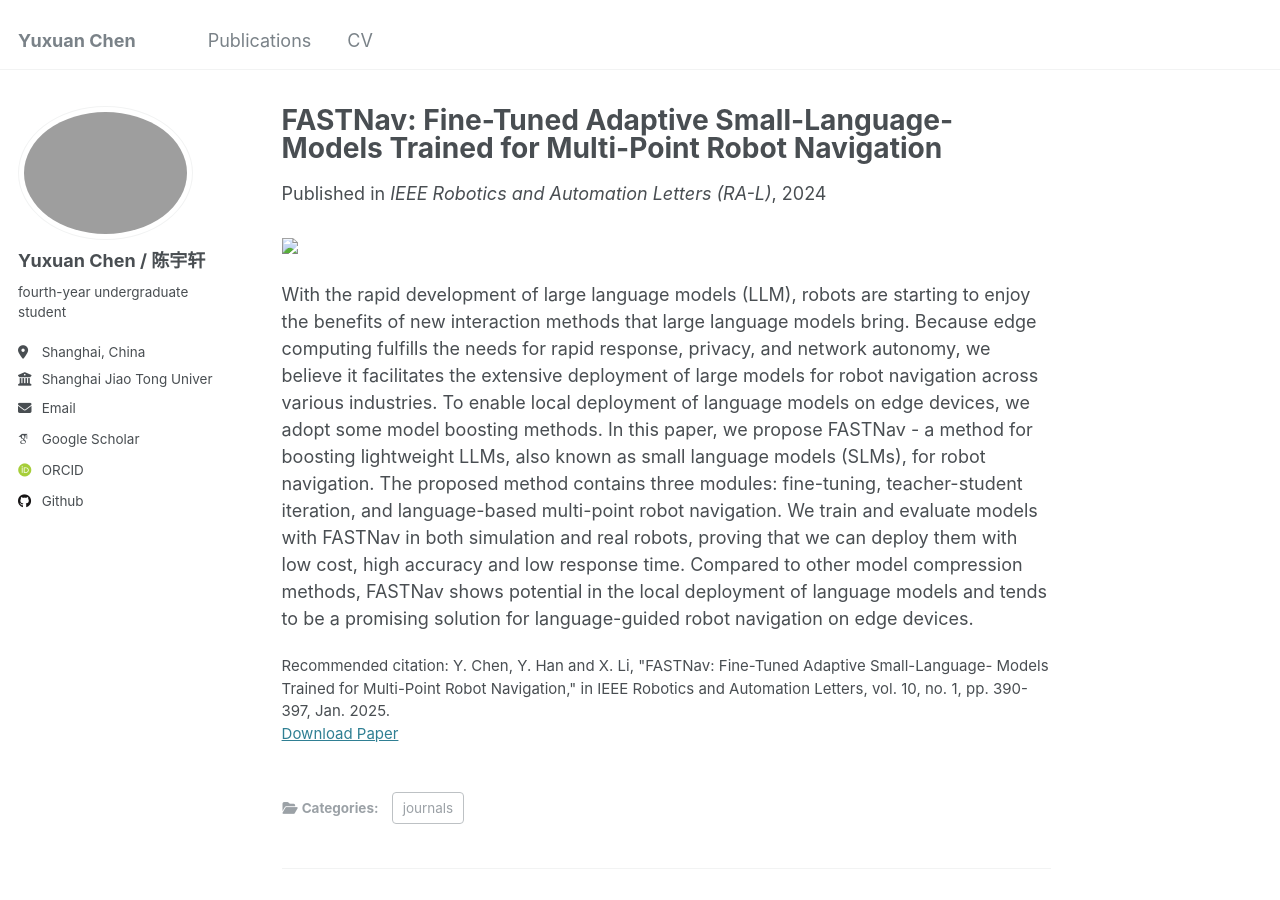
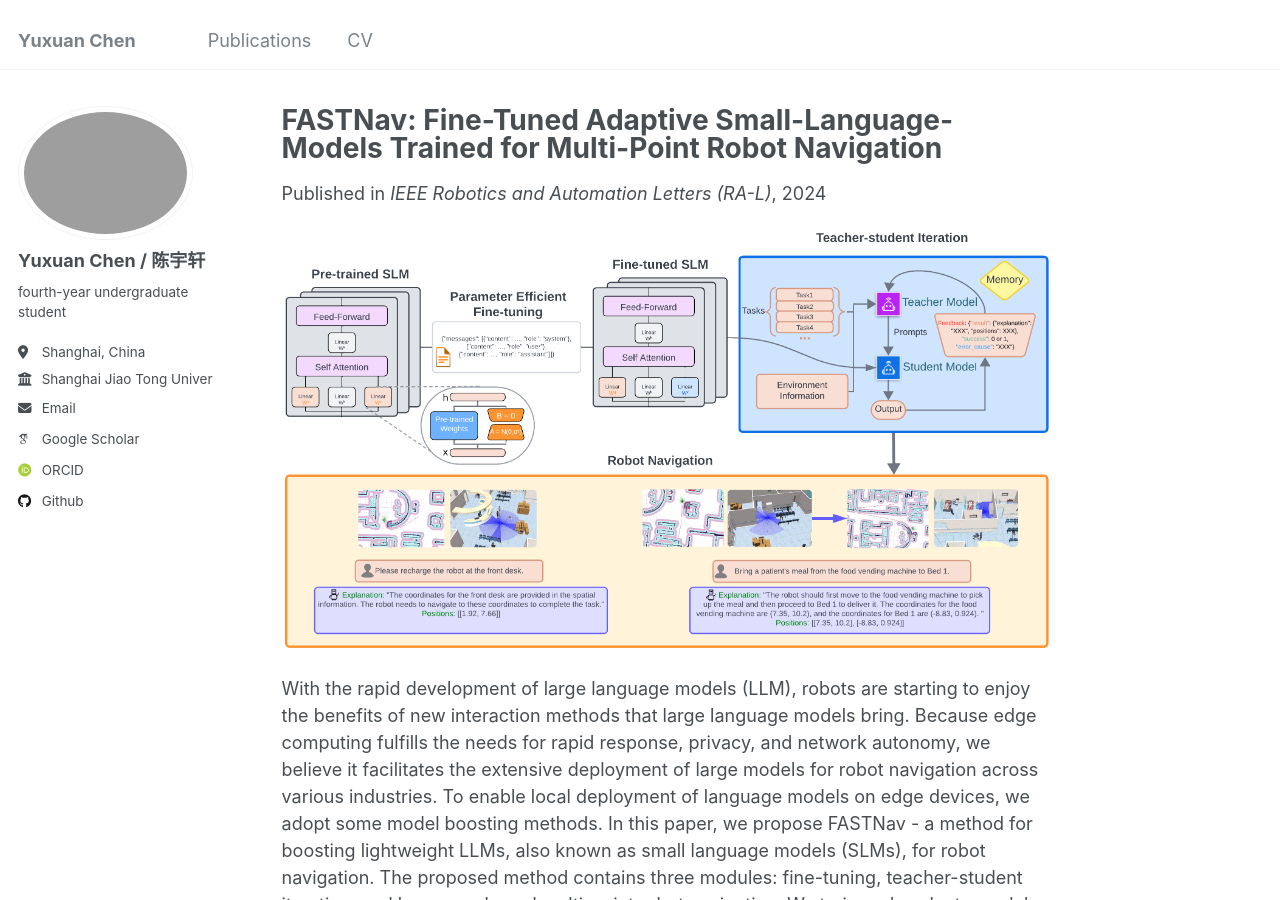
Before and after one commit to Elycyx/Elycyx.github.io, a Jekyll site: the page built from _publications/2024-11-25-FASTNav.md, in a window 1280 px wide and 900 px high. Built offline with Jekyll 4.4.1, drawn with Linux system fonts in a browser that asks for light colours; some web fonts are replaced.

Commit message:
Update 2024-11-25-FASTNav.md

```diff
--- a/_publications/2024-11-25-FASTNav.md
+++ b/_publications/2024-11-25-FASTNav.md
@@ -10,6 +10,6 @@ paperurl: 'https://ieeexplore.ieee.org/document/10767280'
 citation: 'Y. Chen, Y. Han and X. Li, "FASTNav: Fine-Tuned Adaptive Small-Language- Models Trained for Multi-Point Robot Navigation," in IEEE Robotics and Automation Letters, vol. 10, no. 1, pp. 390-397, Jan. 2025.'
 ---
 
-<img src="images/fastnav.png">
+<img src="/images/fastnav.png">
 
 With the rapid development of large language models (LLM), robots are starting to enjoy the benefits of new interaction methods that large language models bring. Because edge computing fulfills the needs for rapid response, privacy, and network autonomy, we believe it facilitates the extensive deployment of large models for robot navigation across various industries. To enable local deployment of language models on edge devices, we adopt some model boosting methods. In this paper, we propose FASTNav - a method for boosting lightweight LLMs, also known as small language models (SLMs), for robot navigation. The proposed method contains three modules: fine-tuning, teacher-student iteration, and language-based multi-point robot navigation. We train and evaluate models with FASTNav in both simulation and real robots, proving that we can deploy them with low cost, high accuracy and low response time. Compared to other model compression methods, FASTNav shows potential in the local deployment of language models and tends to be a promising solution for language-guided robot navigation on edge devices.
```
